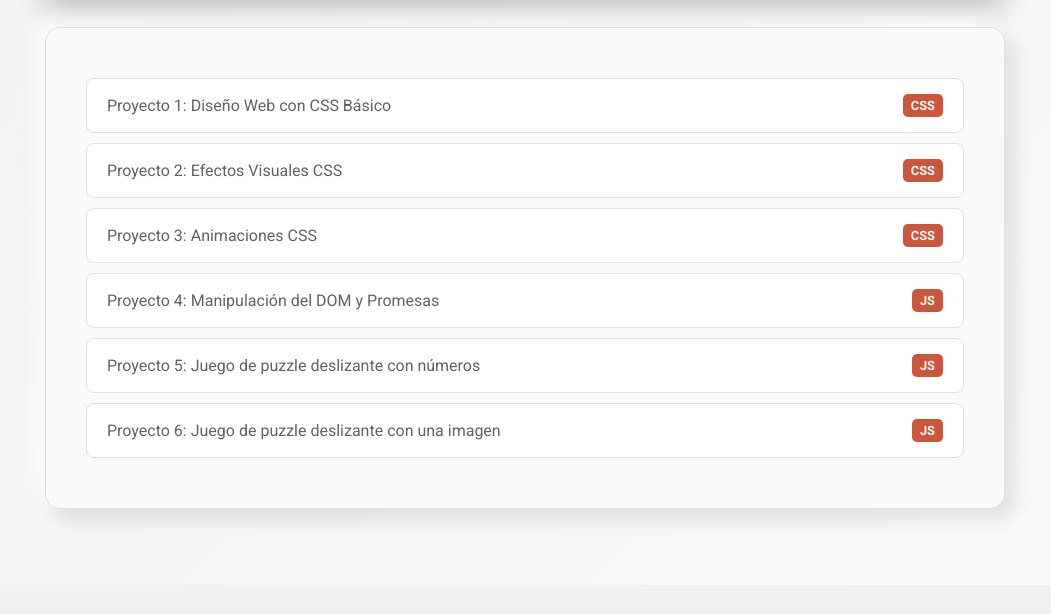
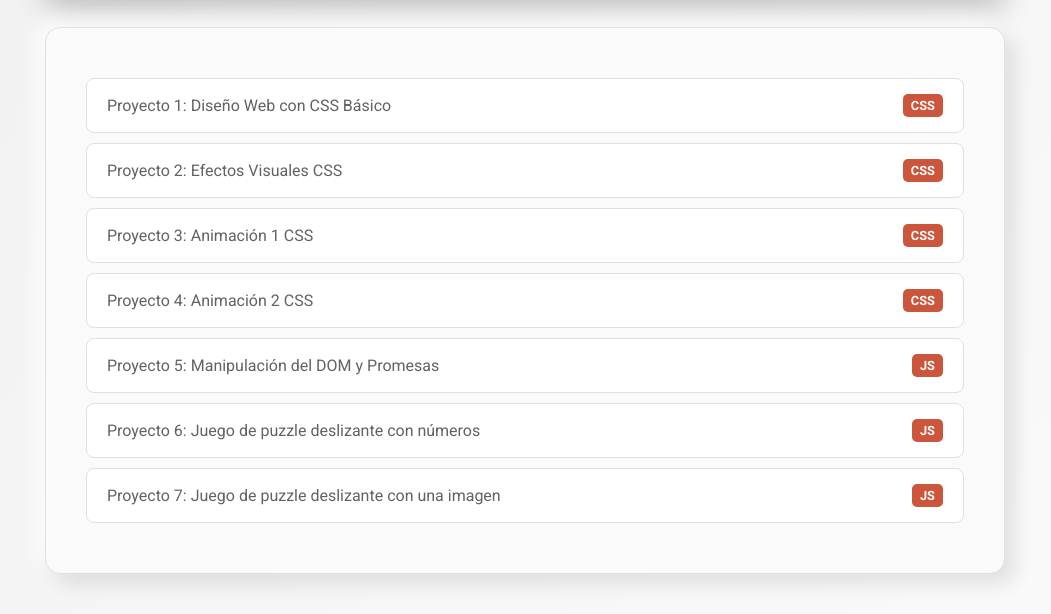
Before and after one commit to Cristina2M/Proyectos-para-el-CV, a plain HTML site: page index.html in a window 1280 px wide. Shown: the part 215-829 px from the top of the page, without its empty margins (115-1166 px from the left). Before the commit the page ends 800 px from the top, so only its background shows below. Drawn offline with Linux system fonts and the light colour scheme.

Commit message:
Update index.html

```diff
--- a/index.html
+++ b/index.html
@@ -136,7 +136,8 @@
   <div class="main-wrapper">
     <header class="header-section">
       <h1>PORTAFOLIO DE PROYECTOS WEB</h1>
-            <p style="margin-top: 10px; font-weight: 300;">Explora mis implementaciones técnicas realizadas hasta el momento.</p>
+      <p style="margin-top: 10px; font-weight: 300;">Explora mis implementaciones técnicas realizadas hasta el momento.
+      </p>
     </header>
 
     <div class="project-list-container">
@@ -154,26 +155,32 @@
           </a>
         </li>
         <li>
+          <a href="Proyecto4-CSS/index.html">
+            <span>Proyecto 3: Animación 1 CSS</span>
+            <span class="tag">CSS</span>
+          </a>
+        </li>
+        <li>
           <a href="Proyecto3-CSS/index.html">
-                        <span>Proyecto 3: Animaciones CSS</span>
+            <span>Proyecto 4: Animación 2 CSS</span>
             <span class="tag">CSS</span>
           </a>
         </li>
         <li>
           <a href="Proyecto-JavaScript/index.html">
-                        <span>Proyecto 4: Manipulación del DOM y Promesas</span>
+            <span>Proyecto 5: Manipulación del DOM y Promesas</span>
             <span class="tag">JS</span>
           </a>
         </li>
         <li>
           <a href="Proyecto2-JavaScript/index.html">
-                        <span>Proyecto 5: Juego de puzzle deslizante con números</span>
+            <span>Proyecto 6: Juego de puzzle deslizante con números</span>
             <span class="tag">JS</span>
           </a>
         </li>
         <li>
           <a href="Proyecto2-V2-JavaScript/index.html">
-                        <span>Proyecto 6: Juego de puzzle deslizante con una imagen</span>
+            <span>Proyecto 7: Juego de puzzle deslizante con una imagen</span>
             <span class="tag">JS</span>
           </a>
         </li>
@@ -181,4 +188,5 @@
     </div>
   </div>
 </body>
+
 </html>
```
Lines whose indentation alone changed are shown as unchanged.
